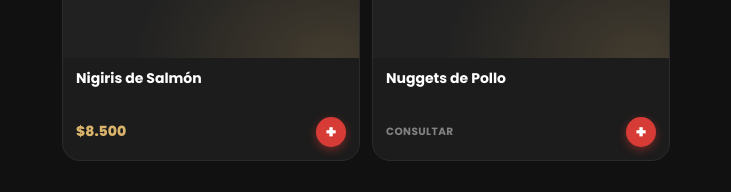
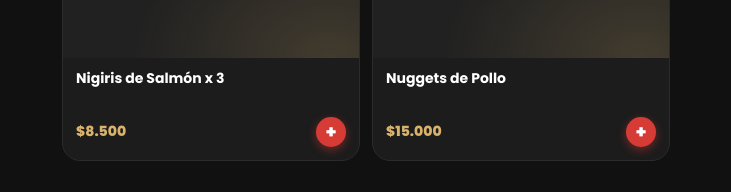
Before and after one commit to pcon-design/sakka-sushi, a plain HTML site: page index.html in a window 1280 px wide. Shown: the part 1241-1433 px from the top of the page, without its empty margins (274-1005 px from the left). Drawn offline with Linux system fonts and the light colour scheme.

Commit message:
Update index.html

```diff
--- a/index.html
+++ b/index.html
@@ -466,9 +466,9 @@
         {name:"Arroyado Primavera", price:2500, emoji:"🌯", img:"images/arroyado-primavera.jpg"},
         {name:"Tekeños", price:2500, emoji:"🧀", img:"images/tekenos.jpg"},
         {name:"Rabas", price:25000, emoji:"🦑", img:"images/rabas.jpg"},
-        {name:"Sashimi", price:8500, emoji:"🐟", img:"images/sashimi.jpg"},
-        {name:"Nigiris de Salmón", price:8500, emoji:"🍣", img:"images/nigiris-de-salmon.jpg"},
-        {name:"Nuggets de Pollo", price:null, emoji:"🍗", img:"images/nuggets-de-pollo.jpg"}
+        {name:"Sashimi x 3", price:8500, emoji:"🐟", img:"images/sashimi.jpg"},
+        {name:"Nigiris de Salmón x 3", price:8500, emoji:"🍣", img:"images/nigiris-de-salmon.jpg"},
+        {name:"Nuggets de Pollo", price:15000, emoji:"🍗", img:"images/nuggets-de-pollo.jpg"}
       ]
     },
     rolls: {
@@ -511,10 +511,10 @@
       label:"Gohan",
       proteins:["Salmón","Langostinos Apanados","Langostinos Naturales","Kanikama","Pollo Teriyaki","Veggie"],
       options:[
-        {name:"1 Variedad", count:1, price:20000, emoji:"🍱", img:"images/gohan-1-variedad.jpg"},
+        {name:"1 Variedad", count:1, price:24000, emoji:"🍱", img:"images/gohan-1-variedad.jpg"},
         {name:"2 Variedades", count:2, price:22000, emoji:"🍱", img:"images/gohan-2-variedades.jpg"},
-        {name:"3 Variedades", count:3, price:24000, emoji:"🍱", img:"images/gohan-3-variedades.jpg"},
-        {name:"4 Variedades", count:4, price:26000, emoji:"🍱", img:"images/gohan-4-variedades.jpg"},
+        {name:"3 Variedades", count:3, price:23000, emoji:"🍱", img:"images/gohan-3-variedades.jpg"},
+        {name:"4 Variedades", count:4, price:20000, emoji:"🍱", img:"images/gohan-4-variedades.jpg"},
         {name:"Veggie", count:1, price:15000, emoji:"🥦", sub:"Verduras de estación", img:"images/gohan-veggie.jpg"}
       ]
     },
```
